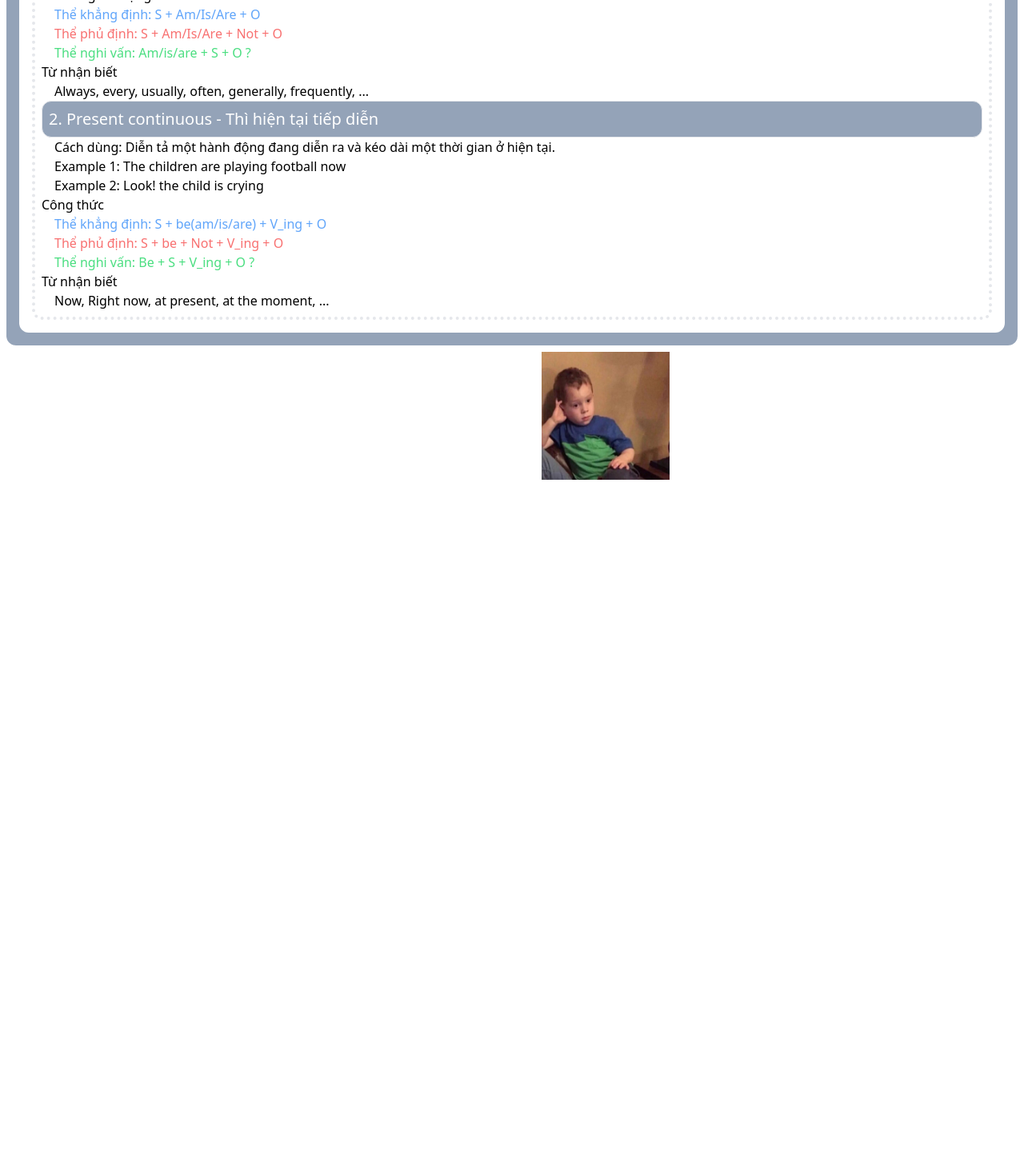
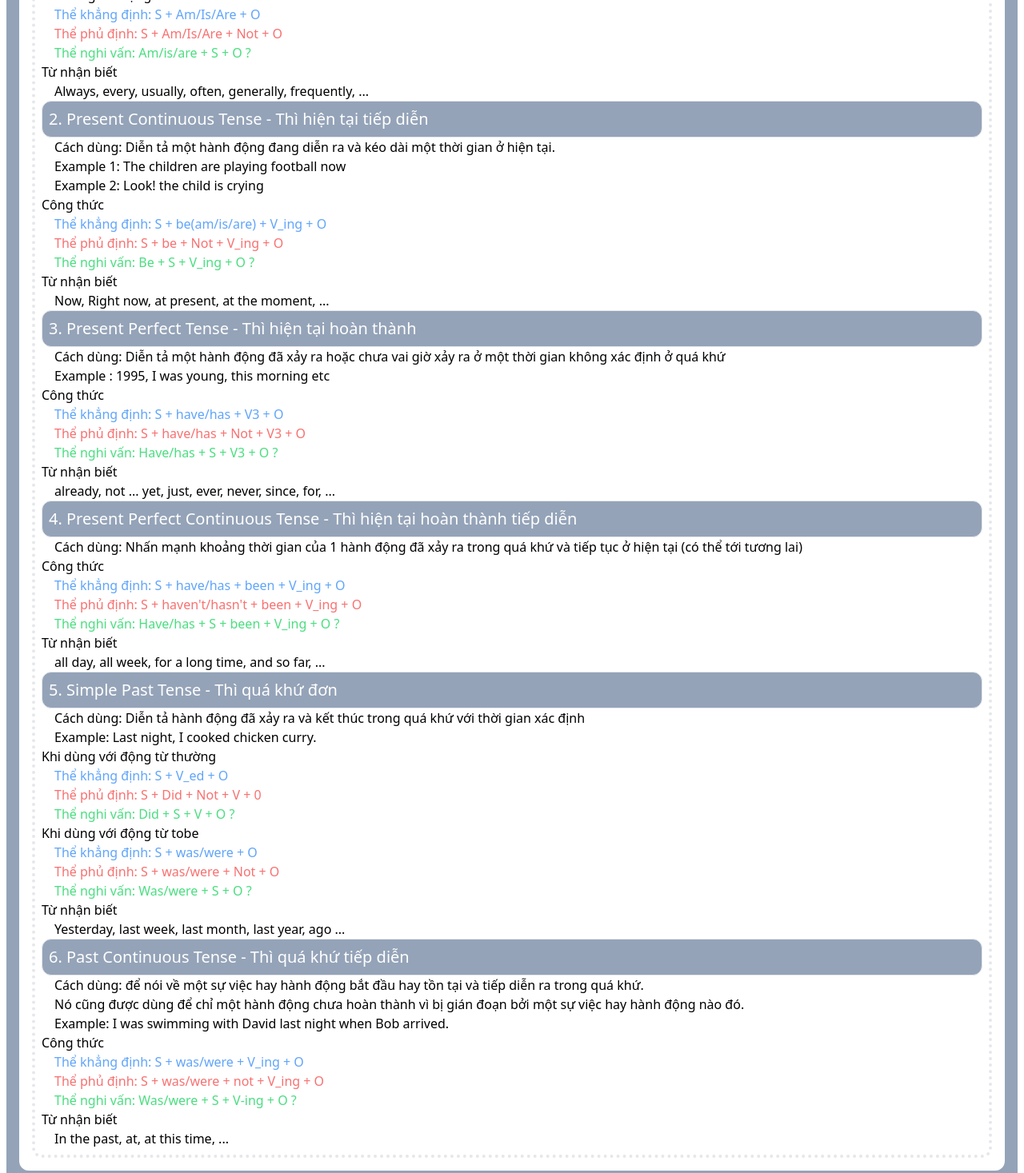
Before and after one commit to thaone2/cv_test, a React (Vite) app: page / in a window 1280 px wide. Shown: the part 840-2307 px from the top of the page at 80% size. Before the commit the page ends 1616 px from the top, so only its background shows below. Built offline with nearby package versions, Linux system fonts and the light colour scheme.

Commit message:
Englishv3

```diff
--- a/src/Body.tsx
+++ b/src/Body.tsx
@@ -82,7 +82,7 @@ function Body() {
             {/* Phan viet học tiếng Anh */}
             <div className=" mt-2 p-2 border-4 border-dotted rounded-xl">
               <h1 className="bold text-white border rounded-xl p-2 text-xl bg-slate-400">
-                1. Simple Present - Thì hiện tại đơn
+                1. Simple Present Tense - Thì hiện tại đơn
               </h1>
               <div>
                 <p className="pl-4">
@@ -98,10 +98,10 @@ function Body() {
                   Thể khẳng định: S + Vs/es + O
                 </p>
                 <p className="ml-4 bold text-red-400">
-                  Thể phủ định: S + Do/Does + Not + V
+                  Thể phủ định: S + Do/Does + Not + V + O
                 </p>
                 <p className="ml-4 bold text-green-400">
-                  Thể nghi vấn: Do/Does + V + O ?
+                  Thể nghi vấn: Do/Does + S + V + O ?
                 </p>
                 <p className="bold">Khi dùng với động từ tobe</p>
                 <p className="ml-4 bold text-blue-400">
@@ -120,7 +120,7 @@ function Body() {
               </div>
 
               <h1 className="bold text-white border rounded-xl p-2 text-xl bg-slate-400">
-                2. Present continuous - Thì hiện tại tiếp diễn
+                2. Present Continuous Tense - Thì hiện tại tiếp diễn
               </h1>
               <div>
                 <p className="pl-4">
@@ -146,6 +146,120 @@ function Body() {
                 <p className="ml-4">
                   Now, Right now, at present, at the moment, ...
                 </p>
+              </div>
+
+              <h1 className="bold text-white border rounded-xl p-2 text-xl bg-slate-400">
+                3. Present Perfect Tense - Thì hiện tại hoàn thành
+              </h1>
+              <div>
+                <p className="pl-4">
+                  Cách dùng: Diễn tả một hành động đã xảy ra hoặc chưa vai giờ
+                  xảy ra ở một thời gian không xác định ở quá khứ
+                  <br />
+                  Example : 1995, I was young, this morning etc
+                </p>
+                <p className="bold">Công thức</p>
+                <p className="ml-4 bold text-blue-400">
+                  Thể khẳng định: S + have/has + V3 + O
+                </p>
+                <p className="ml-4 bold text-red-400">
+                  Thể phủ định: S + have/has + Not + V3 + O
+                </p>
+                <p className="ml-4 bold text-green-400">
+                  Thể nghi vấn: Have/has + S + V3 + O ?
+                </p>
+                <p className="bold">Từ nhận biết</p>
+                <p className="ml-4">
+                  already, not ... yet, just, ever, never, since, for, ...
+                </p>
+              </div>
+
+              <h1 className="bold text-white border rounded-xl p-2 text-xl bg-slate-400">
+                4. Present Perfect Continuous Tense - Thì hiện tại hoàn thành
+                tiếp diễn
+              </h1>
+              <div>
+                <p className="pl-4">
+                  Cách dùng: Nhấn mạnh khoảng thời gian của 1 hành động đã xảy
+                  ra trong quá khứ và tiếp tục ở hiện tại (có thể tới tương lai)
+                </p>
+                <p className="bold">Công thức</p>
+                <p className="ml-4 bold text-blue-400">
+                  Thể khẳng định: S + have/has + been + V_ing + O
+                </p>
+                <p className="ml-4 bold text-red-400">
+                  Thể phủ định: S + haven't/hasn't + been + V_ing + O
+                </p>
+                <p className="ml-4 bold text-green-400">
+                  Thể nghi vấn: Have/has + S + been + V_ing + O ?
+                </p>
+                <p className="bold">Từ nhận biết</p>
+                <p className="ml-4">
+                  all day, all week, for a long time, and so far, ...
+                </p>
+              </div>
+
+              <h1 className="bold text-white border rounded-xl p-2 text-xl bg-slate-400">
+                5. Simple Past Tense - Thì quá khứ đơn
+              </h1>
+              <div>
+                <p className="pl-4">
+                  Cách dùng: Diễn tả hành động đã xảy ra và kết thúc trong quá
+                  khứ với thời gian xác định
+                  <br />
+                  Example: Last night, I cooked chicken curry.
+                </p>
+                <p className="bold">Khi dùng với động từ thường</p>
+                <p className="ml-4 bold text-blue-400">
+                  Thể khẳng định: S + V_ed + O
+                </p>
+                <p className="ml-4 bold text-red-400">
+                  Thể phủ định: S + Did + Not + V + 0
+                </p>
+                <p className="ml-4 bold text-green-400">
+                  Thể nghi vấn: Did + S + V + O ?
+                </p>
+                <p className="bold">Khi dùng với động từ tobe</p>
+                <p className="ml-4 bold text-blue-400">
+                  Thể khẳng định: S + was/were + O
+                </p>
+                <p className="ml-4 bold text-red-400">
+                  Thể phủ định: S + was/were + Not + O
+                </p>
+                <p className="ml-4 bold text-green-400">
+                  Thể nghi vấn: Was/were + S + O ?
+                </p>
+                <p className="bold">Từ nhận biết</p>
+                <p className="ml-4">
+                  Yesterday, last week, last month, last year, ago ...
+                </p>
+              </div>
+
+              <h1 className="bold text-white border rounded-xl p-2 text-xl bg-slate-400">
+                6. Past Continuous Tense - Thì quá khứ tiếp diễn
+              </h1>
+              <div>
+                <p className="pl-4">
+                  Cách dùng: để nói về một sự việc hay hành động bắt đầu hay tồn
+                  tại và tiếp diễn ra trong quá khứ. <br />
+                  Nó cũng được dùng để chỉ một hành động chưa hoàn thành vì bị
+                  gián đoạn bởi một sự việc hay hành động nào đó.
+                  <br />
+                  Example: I was swimming with David last night when Bob
+                  arrived.
+                </p>
+                <p className="bold">Công thức</p>
+                <p className="ml-4 bold text-blue-400">
+                  Thể khẳng định: S + was/were + V_ing + O
+                </p>
+                <p className="ml-4 bold text-red-400">
+                  Thể phủ định: S + was/were + not + V_ing + O
+                </p>
+                <p className="ml-4 bold text-green-400">
+                  Thể nghi vấn: Was/were + S + V-ing + O ?
+                </p>
+                <p className="bold">Từ nhận biết</p>
+                <p className="ml-4">In the past, at, at this time, ...</p>
               </div>
             </div>
           </div>
--- a/tailwind.config.js
+++ b/tailwind.config.js
@@ -84,8 +84,8 @@ module.exports = {
         },
       },
       animation: {
-        marqueeLeft: 'marqueeLeft 10s linear infinite',
-        marqueeRight: 'marqueeRight 10s linear infinite',
+        marqueeLeft: 'marqueeLeft 8s linear infinite',
+        marqueeRight: 'marqueeRight 8s linear infinite',
       },
     },
   },
```
